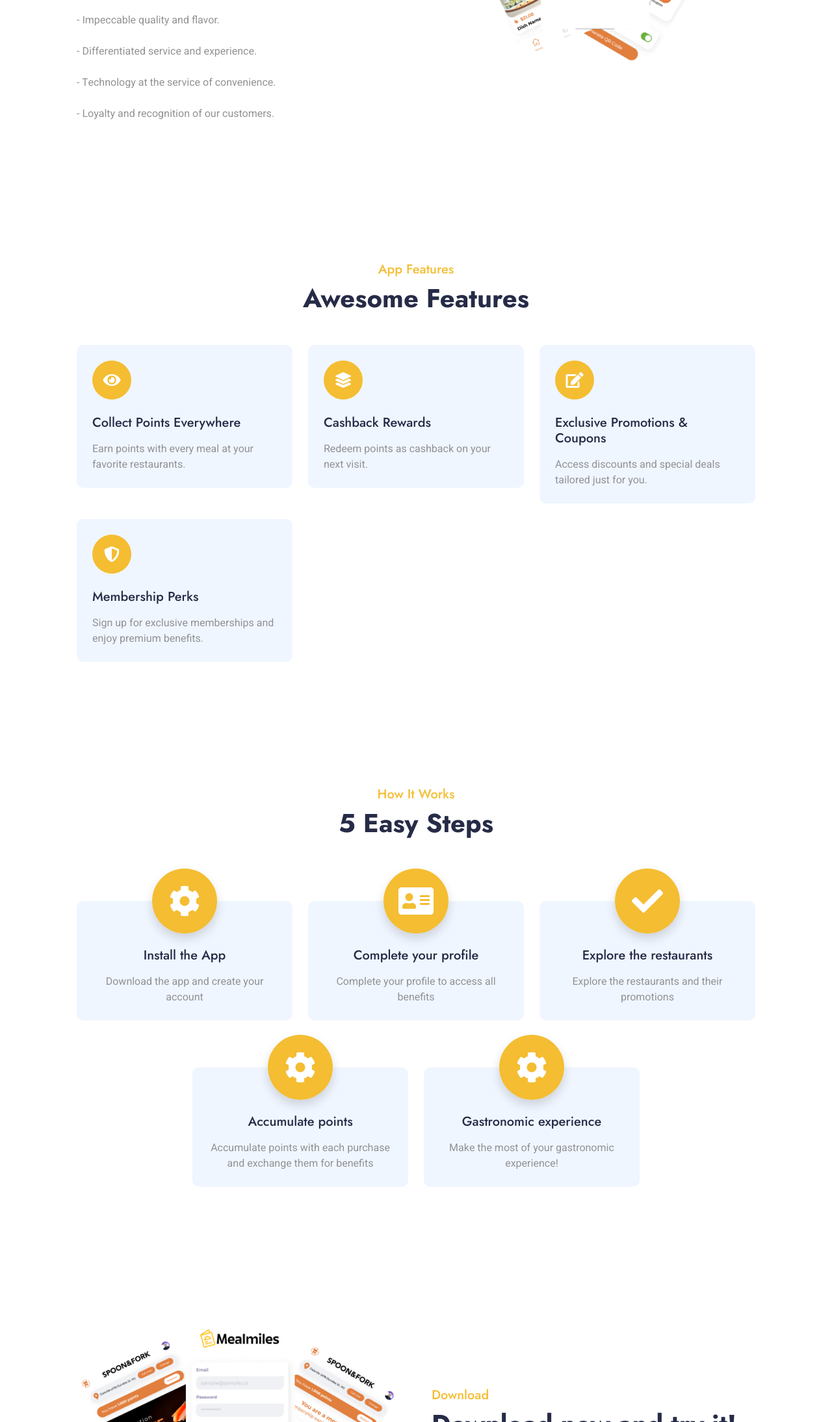
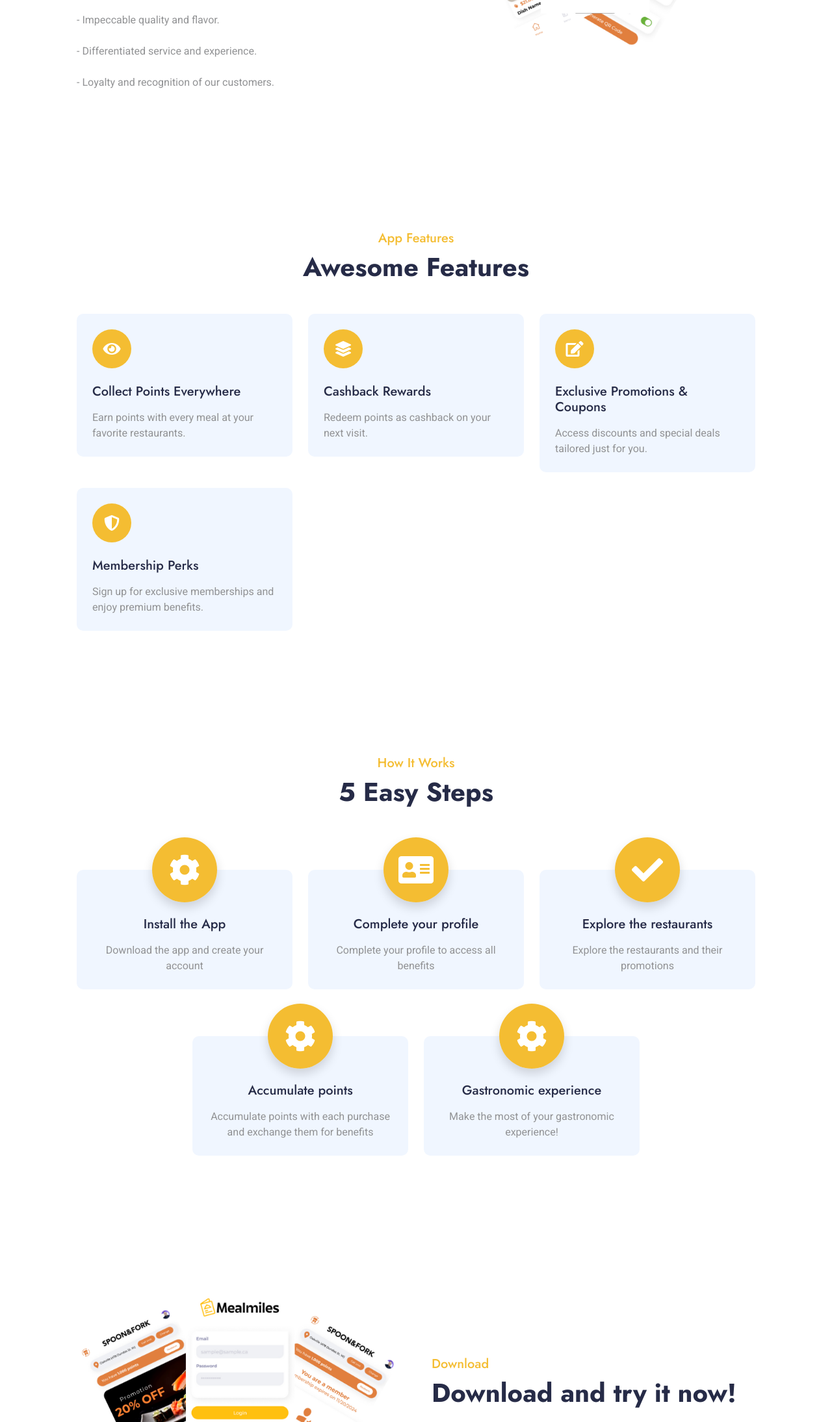
Before and after one commit to Eduardocardosodev/vibenow.github.io, a plain HTML site: page index.html in a window 1280 px wide. Shown: the part 1350-3539 px from the top of the page at 65% size. Drawn offline with nearby package versions, Linux system fonts and the light colour scheme.

Commit message:
changing texts

```diff
--- a/index.html
+++ b/index.html
@@ -165,7 +165,6 @@
               <h2 class="mb-4">Our Values</h2>
               <p class="mb-4">- Impeccable quality and flavor.</p>
               <p class="mb-4">- Differentiated service and experience.</p>
-              <p class="mb-4">- Technology at the service of convenience.</p>
               <p class="mb-4">- Loyalty and recognition of our customers.</p>
               <!-- <div class="row g-4 mb-4">
                             <div class="col-sm-6 wow fadeIn" data-wow-delay="0.5s">
@@ -381,7 +380,7 @@
             </div>
             <div class="col-lg-6 wow fadeInUp" data-wow-delay="0.3s">
               <h5 class="text-primary-gradient fw-medium">Download</h5>
-              <h1 class="mb-4">Download now and try it!</h1>
+              <h1 class="mb-4">Download and try it now!</h1>
               <div class="row g-4">
                 <div class="col-sm-6 wow fadeIn" data-wow-delay="0.5s">
                   <a
@@ -421,7 +420,7 @@
         <div class="container py-5 px-lg-5">
           <div class="text-center wow fadeInUp" data-wow-delay="0.1s">
             <h5 class="text-primary-gradient fw-medium">Testimonial</h5>
-            <h1 class="mb-5">What Say Our Clients!</h1>
+            <h1 class="mb-5">What our customers say!</h1>
           </div>
           <div
             class="owl-carousel testimonial-carousel wow fadeInUp"
```
